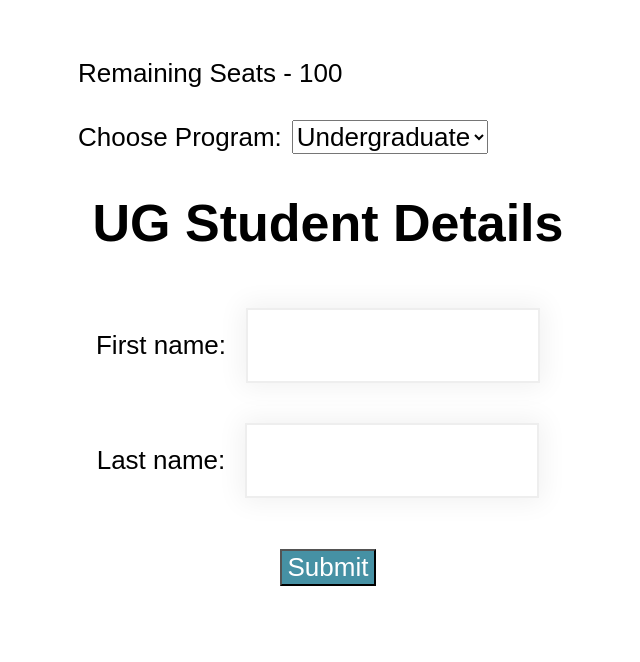
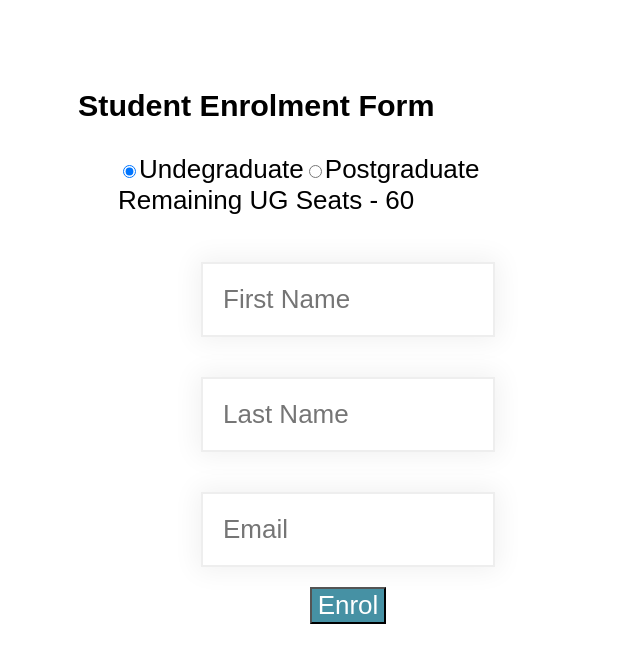
Before and after one commit to lookinkz/just_react, a React (Create React App) app: page / in a window 1280 px wide. Shown: the top 662 px of the page, without its empty margins (30-670 px from the left). Built offline with nearby package versions, Linux system fonts and the light colour scheme.

Commit message:
Restructuring the React Form

```diff
--- a/src/App.css
+++ b/src/App.css
@@ -16,6 +16,17 @@
   font-family: inherit;
   font-size: inherit;
   }
+
+  .enrolForm input[type=email] {
+    margin :20px;
+    padding:20px;
+    border:0;
+    box-shadow:0 0 25px 4px rgba(0,0,0,0.06);
+    border: 2px solid #eee;
+    width: 250px;
+    font-family: inherit;
+    font-size: inherit;
+    }
 
 .enrolForm input[type=submit]
   {
@@ -55,3 +66,7 @@
   font-size: inherit;
   margin-left: 10px;
   }
+
+ul {
+  list-style-type: none;
+}
--- a/src/App.js
+++ b/src/App.js
@@ -1,41 +1,58 @@
 import React from "react";
-import "./App.css";
 import EnrolmentForm from "./EnrolmentForm";
 import { useState } from "react";
 
-function App() {
+import "./App.css";
+
+const App = () => {
   const [program, setProgram] = useState("UG");
-  const [seats, setSeats] = useState(100);
+  const [ugSeats, setUgSeats] = useState(60);
+  const [pgSeats, setPgSeats] = useState(40);
+
   const handleChange = (event) => {
     setProgram(event.target.value);
+    setPgSeats(pgSeats);
+    setUgSeats(ugSeats);
   };
+
   const setUpdatedSeats = (updatedSeats) => {
-    setSeats(updatedSeats);
+    if (program === "UG") {
+      setUgSeats(updatedSeats);
+    } else {
+      setPgSeats(updatedSeats);
+    }
   };
+
   return (
     <div className="App">
       <div className="programs">
-        <label>Remaining Seats - {seats}</label>
-        <br />
-        <br />
-        <label>Choose Program:</label>
-        <select
-          className="appDropDowns"
-          onChange={handleChange}
-          value={program}
-        >
-          <option value="UG">Undergraduate</option>
-          <option value="PG">Postgraduate</option>
-        </select>
+        <h3 className="title">Student Enrolment Form</h3>
+        <ul className="ulEnrol">
+          <li className="parentLabels" onChange={handleChange}>
+            <input type="radio" value="UG" name="programGroup" defaultChecked />
+            Undegraduate
+            <input
+              type="radio"
+              className="radioSel"
+              value="PG"
+              name="programGroup"
+            />
+            Postgraduate
+          </li>
+          <li>
+            <label className="parentLabels">
+              Remaining {program} Seats - {program === "UG" ? ugSeats : pgSeats}
+            </label>
+          </li>
+        </ul>
       </div>
-
       <EnrolmentForm
         chosenProgram={program}
         setUpdatedSeats={setUpdatedSeats}
-        currentSeats={seats}
+        currentSeats={program === "UG" ? ugSeats : pgSeats}
       />
     </div>
   );
-}
+};
 
 export default App;
--- a/src/EnrolmentForm.js
+++ b/src/EnrolmentForm.js
@@ -1,44 +1,90 @@
+import React, { useState } from "react";
 import "./App.css";
-import { useState } from "react";
 
-function EnrolmentForm(props) {
+const EnrolmentForm = (props) => {
   const [firstName, setFirstName] = useState("");
   const [lastName, setLastName] = useState("");
+  const [email, setEmail] = useState("");
   const [welcomeMessage, setWelcomeMessage] = useState("");
-  // control the submit button
-  const handleSubmit = (event) => {
-    setWelcomeMessage(`Welcome, ${firstName} ${lastName}`);
+  const handleClick = (event) => {
+    handleInputReset("", "", "");
+    setWelcomeMessage(
+      `${firstName} ${lastName} enrolled. Email sent to - ${email}`
+    );
     props.setUpdatedSeats(props.currentSeats - 1);
     event.preventDefault();
   };
+  // change of input value set method
+  const handleInputChange = (setInput, event) => {
+    setInput(event.target.value);
+  };
+  // set input fields
+  const handleInputReset = (fname, lname, email) => {
+    setFirstName(fname);
+    setLastName(lname);
+    setEmail(email);
+  };
   return (
     <div>
-      <form className="enrolForm" onSubmit={handleSubmit}>
-        <h1>{props.chosenProgram} Student Details</h1>
-        <label>First name:</label>
+      <div className="enrolContainer">
+        <form className="enrolForm" name="enrolForm">
+          <ul className="ulEnrol">
+            <li>
+              <label for="firstname"></label>
               <input
                 type="text"
-          name="fname"
-          onBlur={(event) => setFirstName(event.target.value)}
+                className="inputFields"
+                id="firstname"
+                name="firstname"
+                placeholder="First Name"
+                value={firstName}
+                onChange={(event) => handleInputChange(setFirstName, event)}
               />
-        <br />
-
-        <label>Last name:</label>
+            </li>
+            <li>
+              <label for="lastname"></label>
               <input
                 type="text"
-          name="lname"
-          onBlur={(event) => setLastName(event.target.value)}
+                className="inputFields"
+                id="lastname"
+                name="lastname"
+                placeholder="Last Name"
+                value={lastName}
+                onChange={(event) => handleInputChange(setLastName, event)}
               />
-        <br />
-        <br />
-        <input type="submit" value="Submit" />
-        <br />
-        <br />
+            </li>
+            <li>
+              <label for="email"></label>
+              <input
+                type="email"
+                className="inputFields"
+                id="email"
+                name="email"
+                placeholder="Email"
+                value={email}
+                onChange={(event) => handleInputChange(setEmail, event)}
+              />
+            </li>
+            <li id="center-btn">
+              <input
+                type="submit"
+                id="btnEnrol"
+                name="Enrol"
+                alt="Enrol"
+                value="Enrol"
+                onClick={handleClick}
+              />
+            </li>
+            <li>
               <label id="studentMsg" className="message">
                 {welcomeMessage}
               </label>
+            </li>
+          </ul>
         </form>
       </div>
+    </div>
   );
-}
+};
+
 export default EnrolmentForm;
```
Lines whose indentation alone changed are shown as unchanged.
